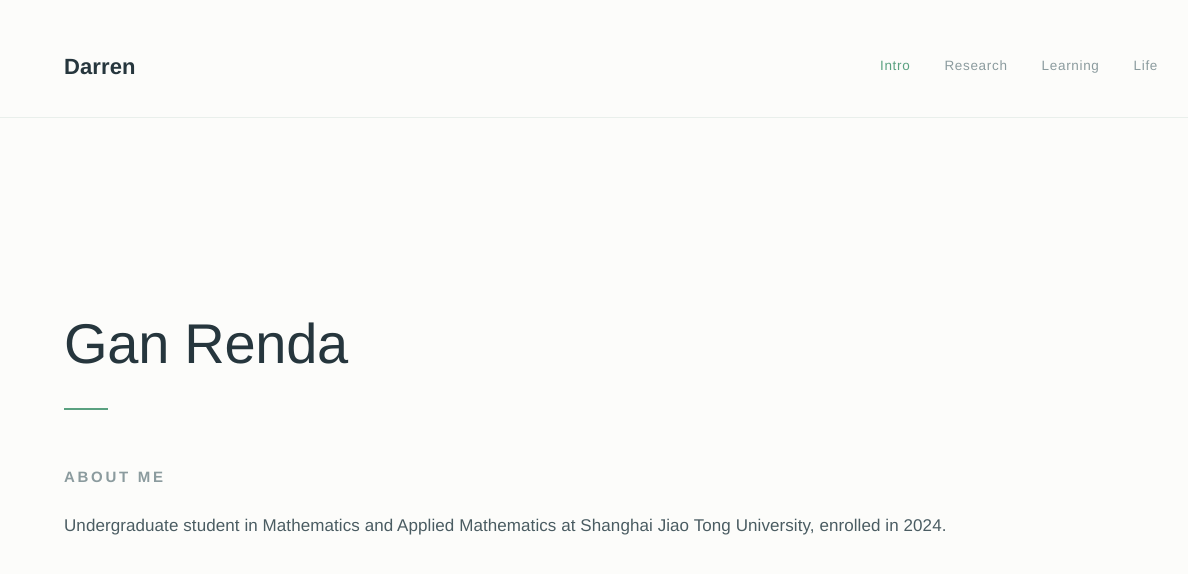
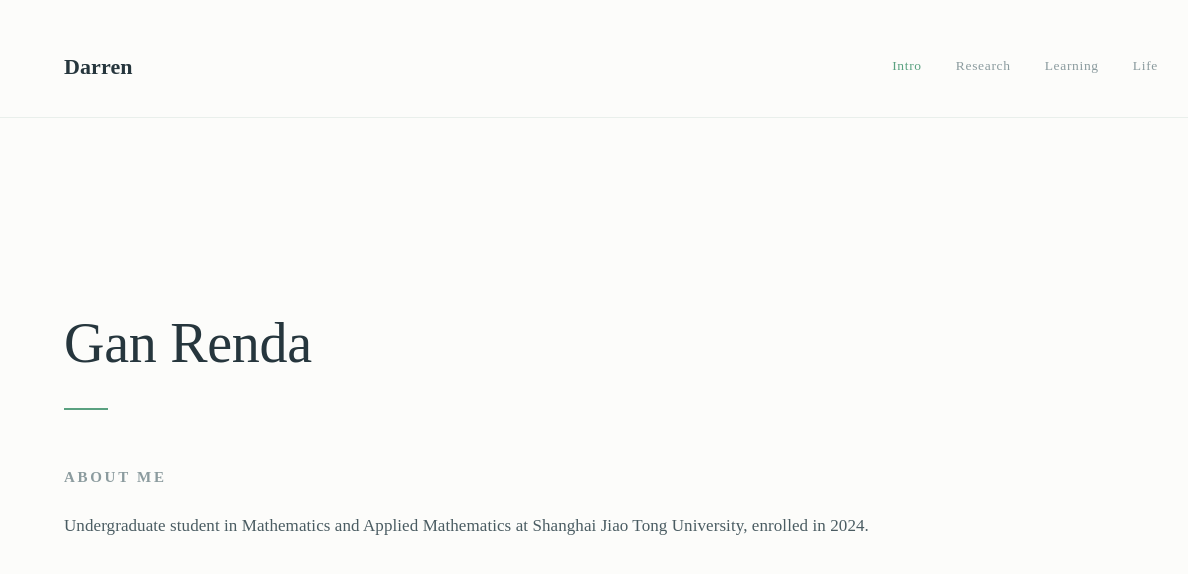
Before and after one commit to Serein55/Serein55.github.io, a website: page index.html in a window 1280 px wide. Shown: the full height of the page, 0-1188 px from the left. Drawn offline with Linux system fonts and the light colour scheme.

Commit message:
split text font by script: Microsoft YaHei Light for Latin, STZhongsong for CJK

```diff
--- a/style.css
+++ b/style.css
@@ -1,3 +1,14 @@
+/* 正文按字符集拆分：英文（拉丁）用微软雅黑 Light，中文用华文中宋 */
+@font-face {
+  font-family: "Text Latin";
+  src: local("Microsoft YaHei Light"), local("Microsoft YaHei UI Light"), local("Microsoft YaHei");
+  unicode-range: U+0000-00FF, U+0100-024F, U+1E00-1EFF, U+2000-206F, U+2190-21FF, U+2200-22FF, U+2500-25FF;
+}
+@font-face {
+  font-family: "Text CJK";
+  src: local("STZhongsong"), local("华文中宋");
+  unicode-range: U+2E80-2EFF, U+3000-303F, U+3400-4DBF, U+4E00-9FFF, U+F900-FAFF, U+FE30-FE4F, U+FF00-FFEF;
+}
 :root {
   --ink: #26363d;
   --soft: #4a5c62;
@@ -6,7 +17,7 @@
   --accent-soft: #eef6f1;
   --bg: #fcfcfa;
   --line: #e9efeb;
-  --font-text: "Microsoft YaHei Light", "Microsoft YaHei", "微软雅黑", "PingFang SC", "Helvetica Neue", Arial, sans-serif;
+  --font-text: "Text Latin", "Text CJK", "Microsoft YaHei Light", "STZhongsong", "华文中宋", serif;
   --font-code: Consolas, "STZhongsong", "华文中宋", monospace;
 }
 * { margin: 0; padding: 0; box-sizing: border-box; }
```
